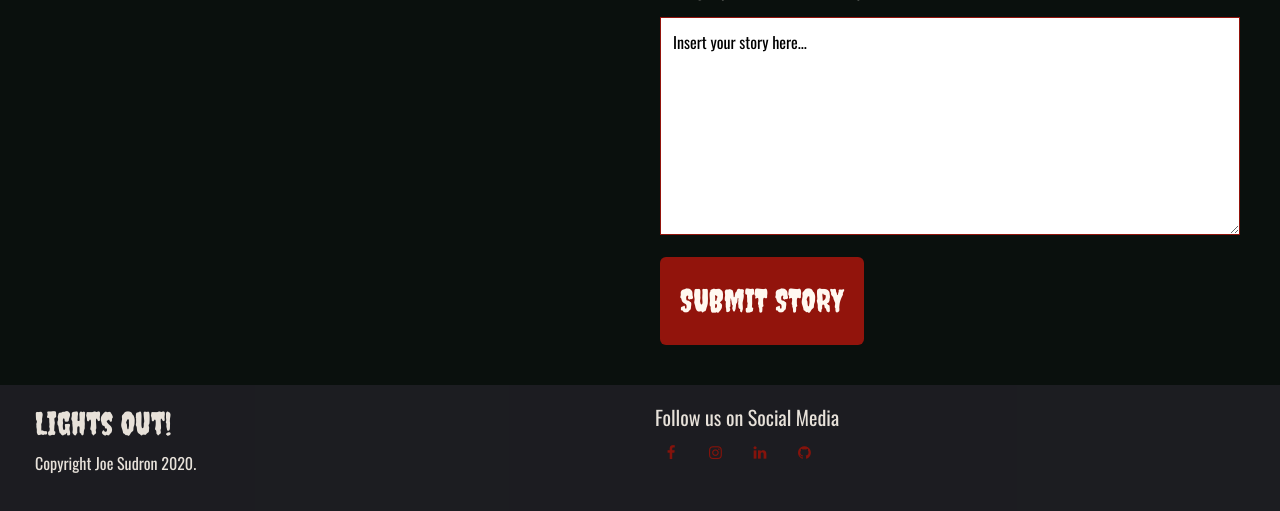
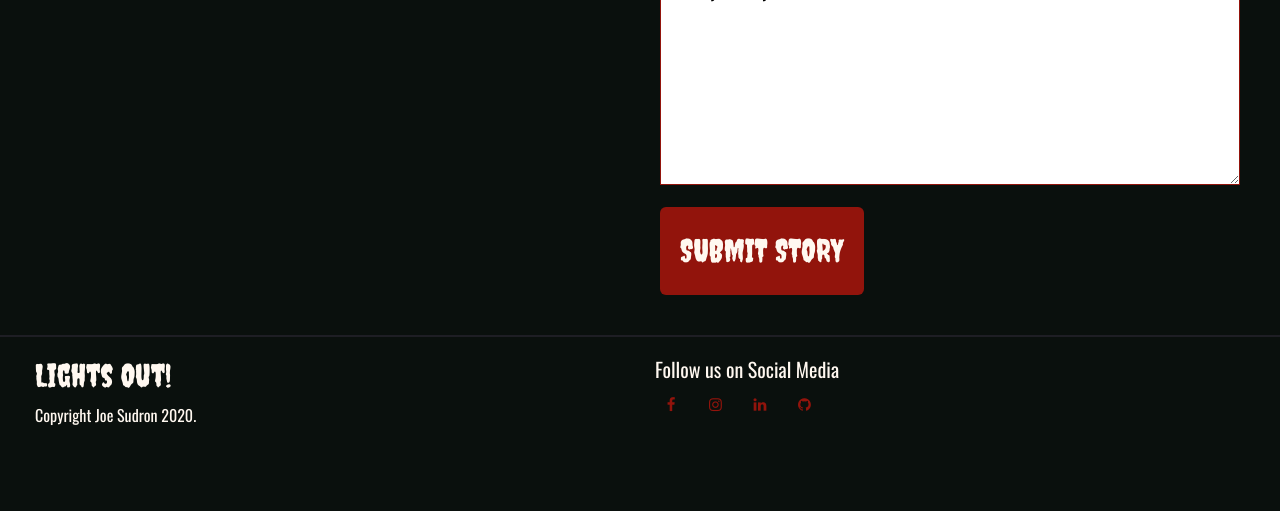
Before and after one commit to JSudron/lightsout, a Flask app: page /add_story in a window 1280 px wide. Shown: the part 685-1196 px from the top of the page. After the commit the page ends 1110 px from the top, so only its background shows below. Run offline with Flask 2, Linux system fonts and the light colour scheme; data that the repository does not hold is empty; some libraries are stand-ins or nearby versions.

Commit message:
changed colour of footer & added border

```diff
--- a/static/css/style.css
+++ b/static/css/style.css
@@ -46,9 +46,10 @@
     position: fixed;
     margin-bottom: 0;
     width: 100vw;
-    background-color: transparent;
     border: 0;
     z-index: 100;
+    background-color: #0A100D;
+    opacity: 0.95;
 }
 
 .navbar .navbar-toggler {
@@ -158,7 +159,6 @@
 /* Code learnt from w3schools.com & tutorials with changes made by myself */
 
 input[type=text], select, textarea {
-    min-height: 60px;
     width: 100%;
     padding: 12px;
     border: 1px solid #92140C;
@@ -208,9 +208,9 @@
     min-height: 60px;
     margin: 0;
     color: #FFF8F0;
-    background-color: #1E1E24;
+    background-color: #0A100D;
     z-index: 100;
-    opacity: 0.9;
+    border-top: 2px solid #1E1E24;
 }
 
 #footer-info {
```
